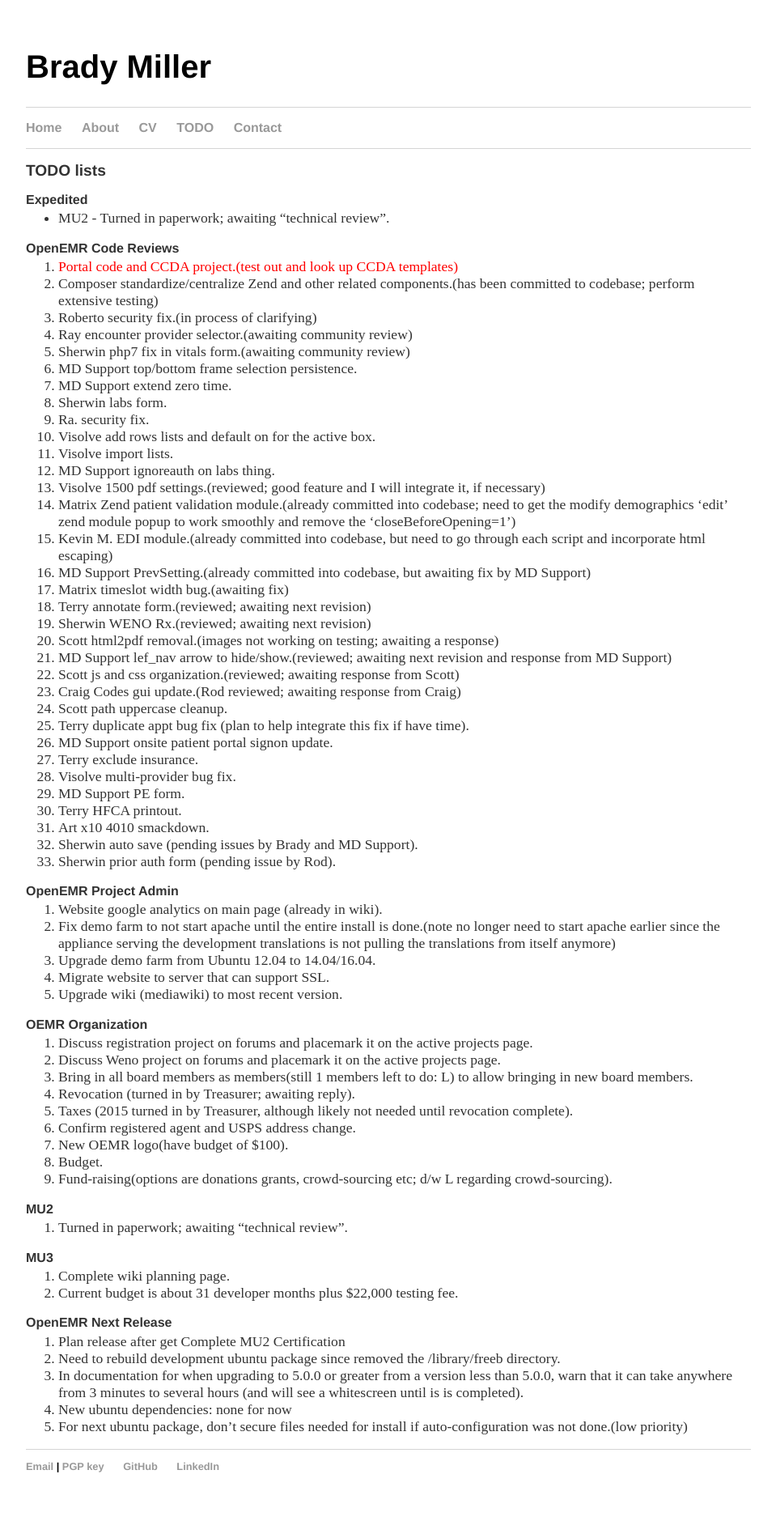
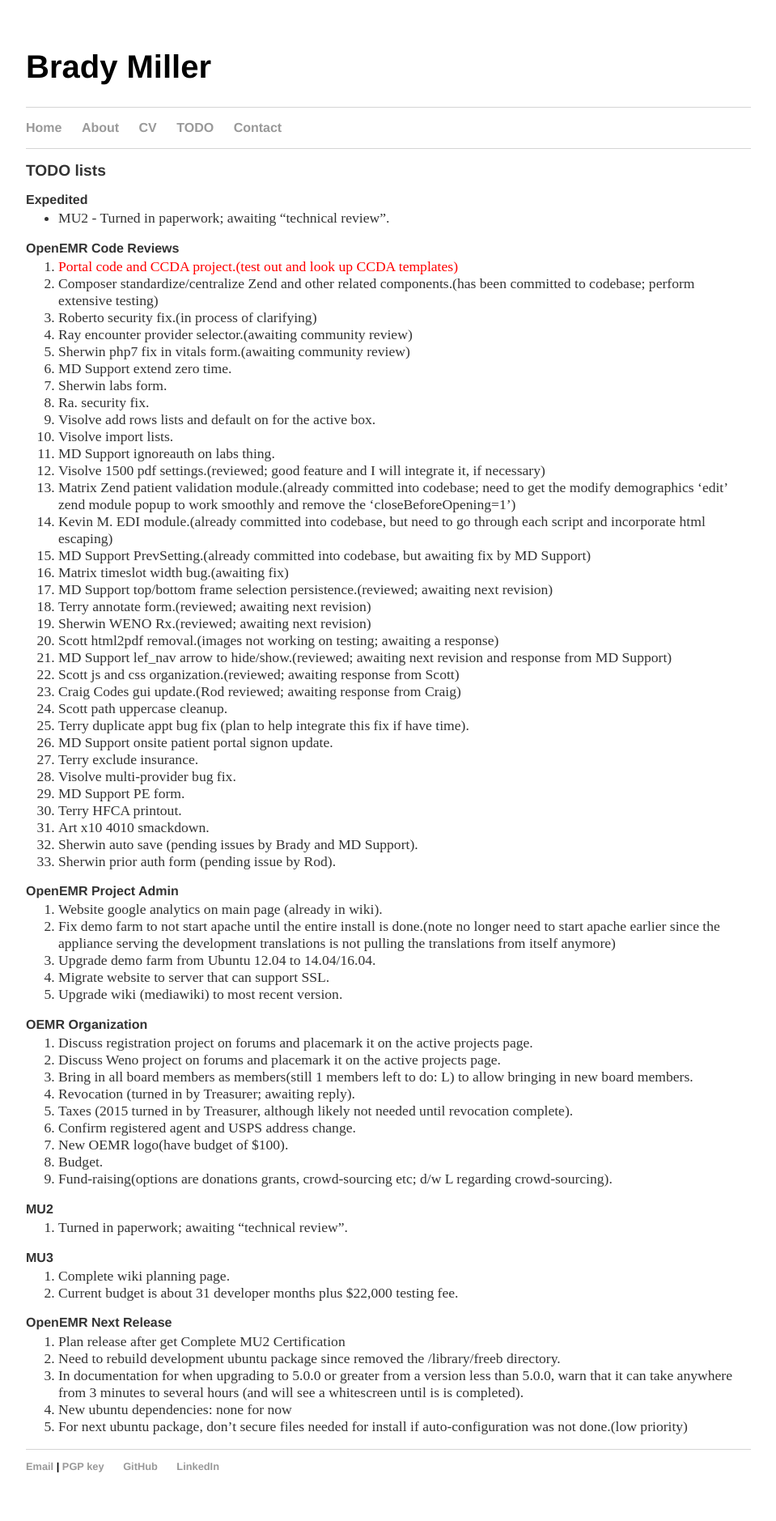
Before and after one commit to bradymiller/bradymiller.github.io, a Jekyll site: the page built from todo/index.md, in a window 1280 px wide. Shown: the whole page at 81% size, without its empty margins (160-1119 px from the left). Built offline with Jekyll 4.4.1, drawn with Linux system fonts in a browser that asks for light colours; some of the changed lines change nothing that is shown.

Commit message:
Update todo list

```diff
--- a/todo/index.md
+++ b/todo/index.md
@@ -12,7 +12,6 @@
 1. Roberto security fix.(in process of clarifying)
 1. Ray encounter provider selector.(awaiting community review)
 1. Sherwin php7 fix in vitals form.(awaiting community review)
-1. MD Support top/bottom frame selection persistence.
 1. MD Support extend zero time.
 1. Sherwin labs form.
 1. Ra. security fix.
@@ -24,6 +23,7 @@
 1. Kevin M. EDI module.(already committed into codebase, but need to go through each script and incorporate html escaping)
 1. MD Support PrevSetting.(already committed into codebase, but awaiting fix by MD Support)
 1. Matrix timeslot width bug.(awaiting fix)
+1. MD Support top/bottom frame selection persistence.(reviewed; awaiting next revision)
 1. Terry annotate form.(reviewed; awaiting next revision)
 1. Sherwin WENO Rx.(reviewed; awaiting next revision)
 1. Scott html2pdf removal.(images not working on testing; awaiting a response)
```
